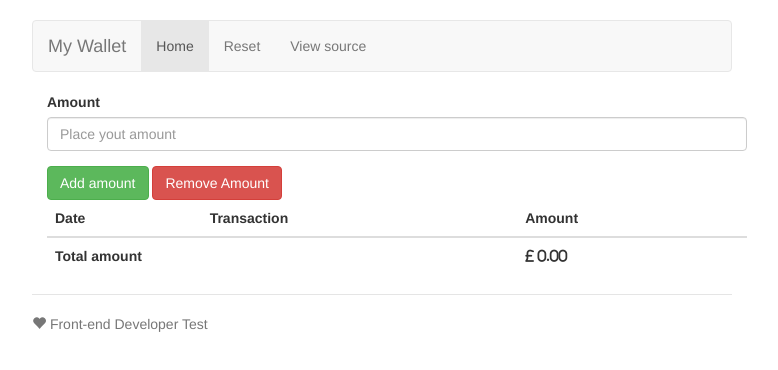
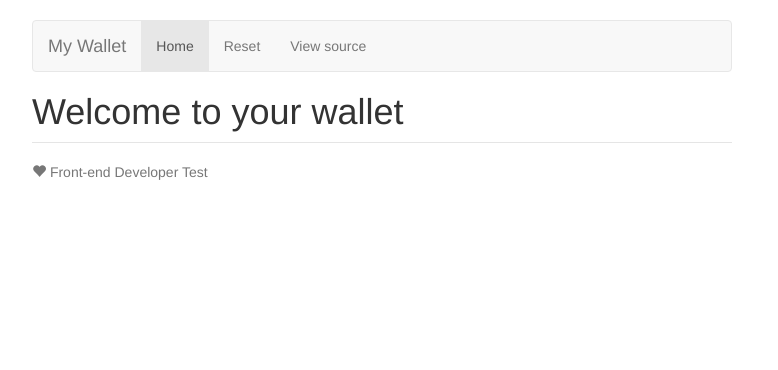
Before and after one commit to jromerog/mywallet, a website: page app/index.html in a window 1280 px wide. Shown: the whole page, without its empty margins (258-1036 px from the left). Drawn offline with nearby package versions, Linux system fonts and the light colour scheme; some packages are replaced by stand-ins of ours; files that its build step writes are made by us from their sources; a script that the page names is missing.

Commit message:
creating/modifying views for routes

```diff
--- a/app/views/main.html
+++ b/app/views/main.html
@@ -1,21 +1 @@
-<div class="container">
-  <form role="form" name="wallet" ng-controller="FormCtrl" novalidate>
-
-    <div class="alert alert-danger" role="alert" ng-show="!wallet.$valid && !wallet.$pristine"> You can use just numbers </div>
-    <div class="alert alert-danger" role="alert" ng-show="notFunds">
-      Sorry, you don't have enough money for that withdrawal!
-    </div>
-
-    <div class="form-group">
-      <label for="amount">Amount</label>
-      <input type="number" class="form-control" id="amount" ng-model="newAmounts.amount" min="0" placeholder="Place yout amount" required>
-    </div>
-
-    <button type="submit" name="addAmount" class="btn btn-success" ng-click="wallet.$valid && addAmount('entry')">Add amount</button>
-    <button type="submit" name="removeAmount" class="btn btn btn-danger" ng-click="wallet.$valid && addAmount('withdrawal')">Remove Amount</button>
-
-    <!-- Table wallet -->
-    <amounts-table></amounts-table>
-  </form>
-
-</div>
+<h1>Welcome to your wallet</h1>
```
Also changed, not shown: app/views/form.html (added, +18 -0 lines), app/views/components/amounts-table.html (renamed from app/views/amounts-table.html).
